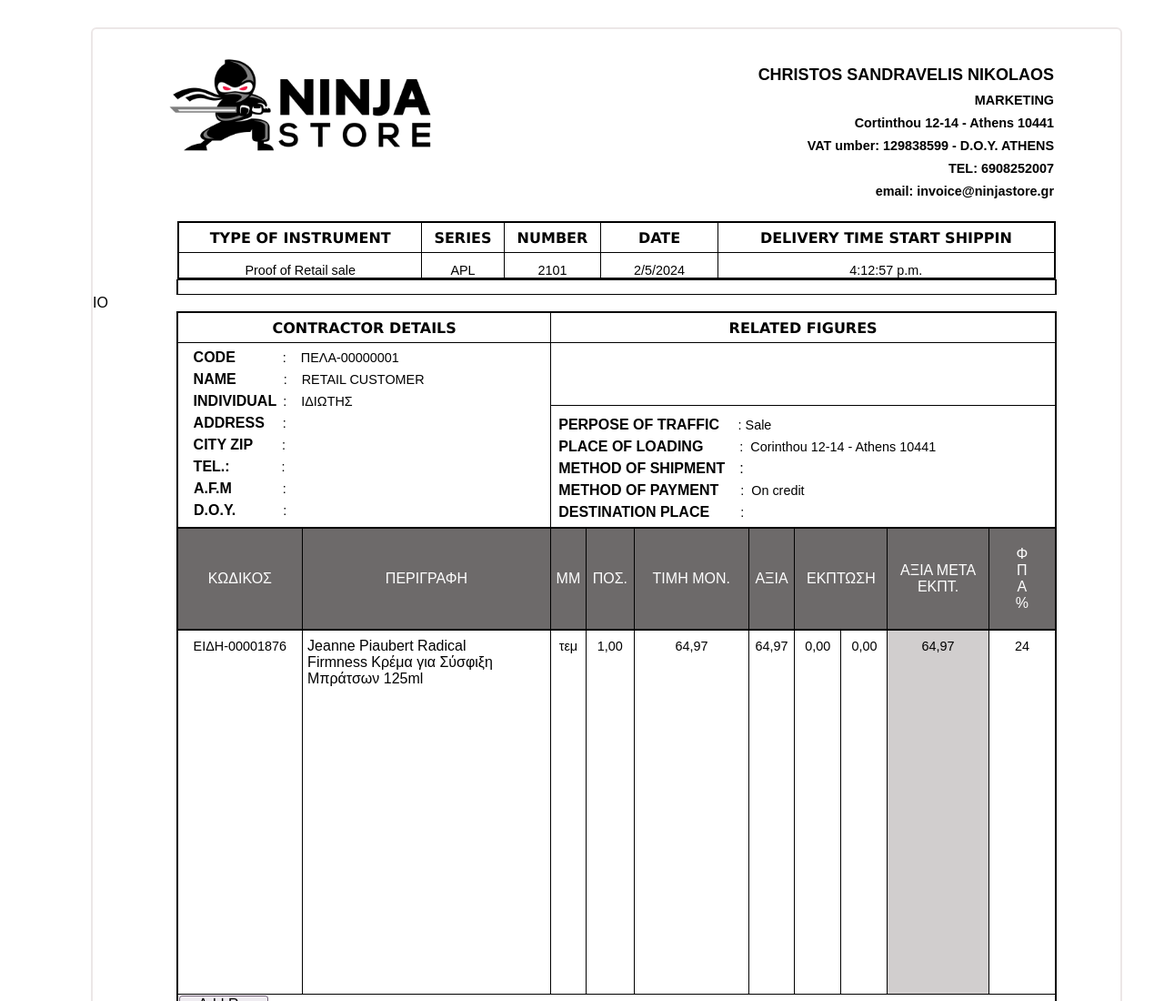
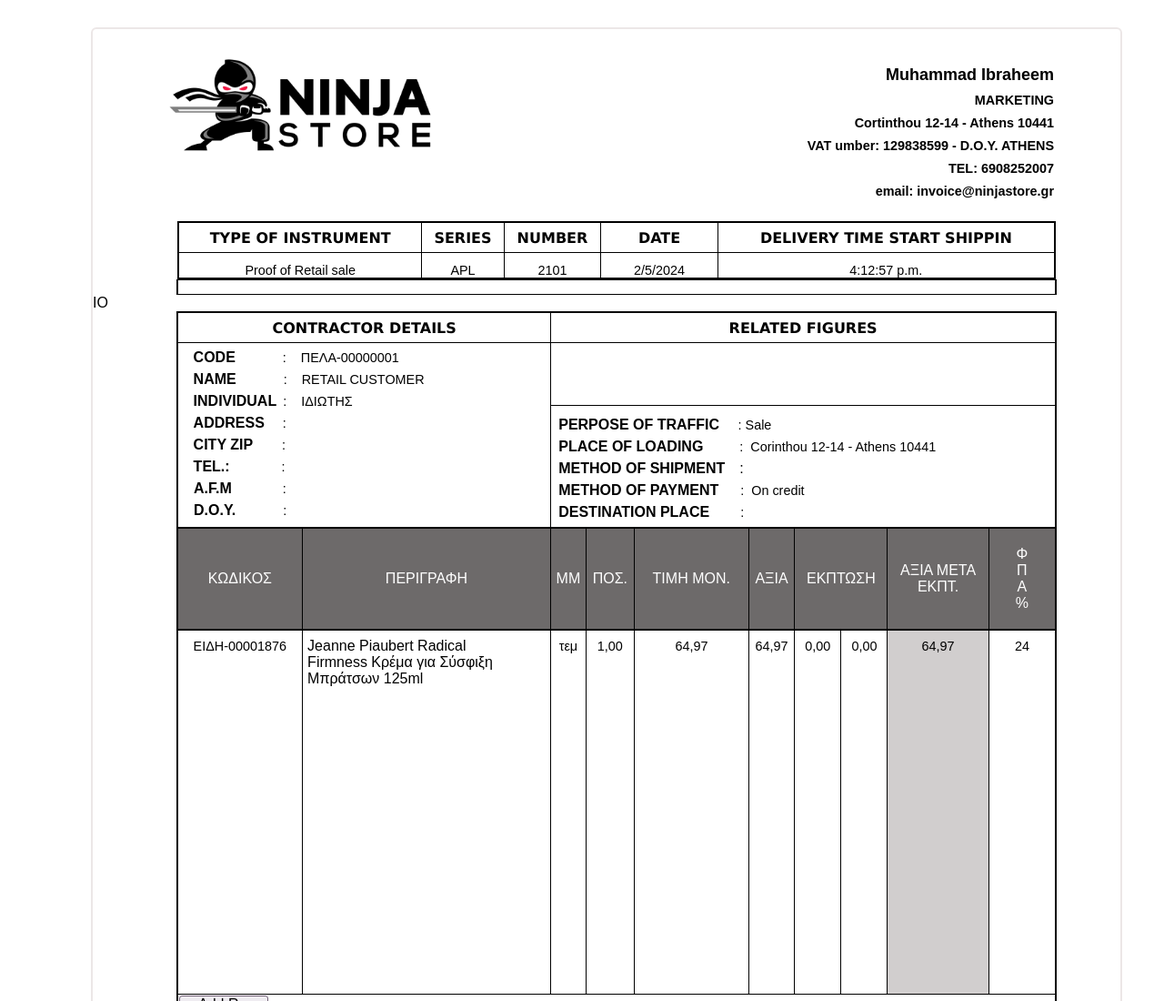
Before and after one commit to Muhammad-Ibraheem-kamboh/Ninja-store-project, a plain HTML site: page index.html in a window 1280 px wide. Shown: the top 1100 px of the page at 91% size. Drawn offline with Linux system fonts and the light colour scheme.

Commit message:
name change

```diff
--- a/index.html
+++ b/index.html
@@ -11,7 +11,7 @@
     <div class="page">
         <header>
             <div class="logo"></div>
-             <h4>CHRISTOS SANDRAVELIS NIKOLAOS</h4>
+             <h4>Muhammad Ibraheem</h4>
              <p id="pera">MARKETING</p>
              <p id="pera">Cortinthou 12-14 - Athens 10441 </p>
              <p id="pera">VAT umber: 129838599 - D.O.Y. ATHENS </p>
```
